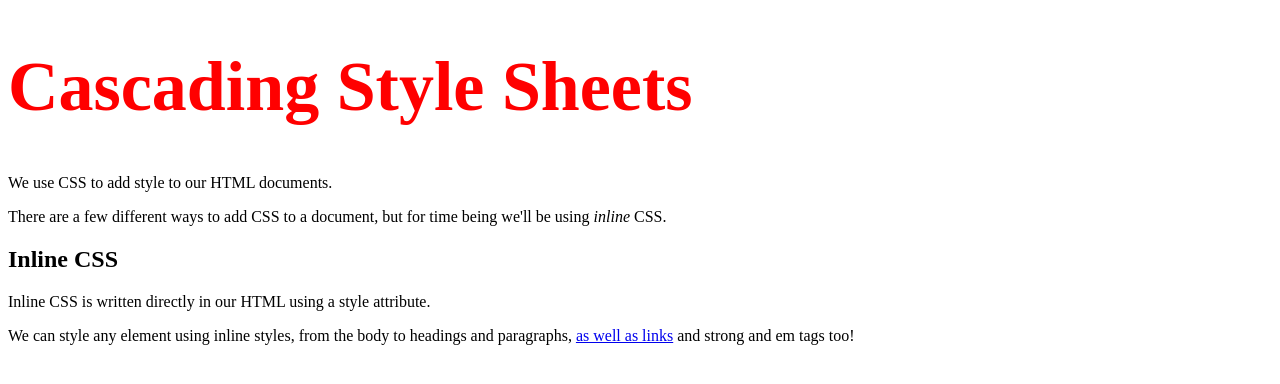
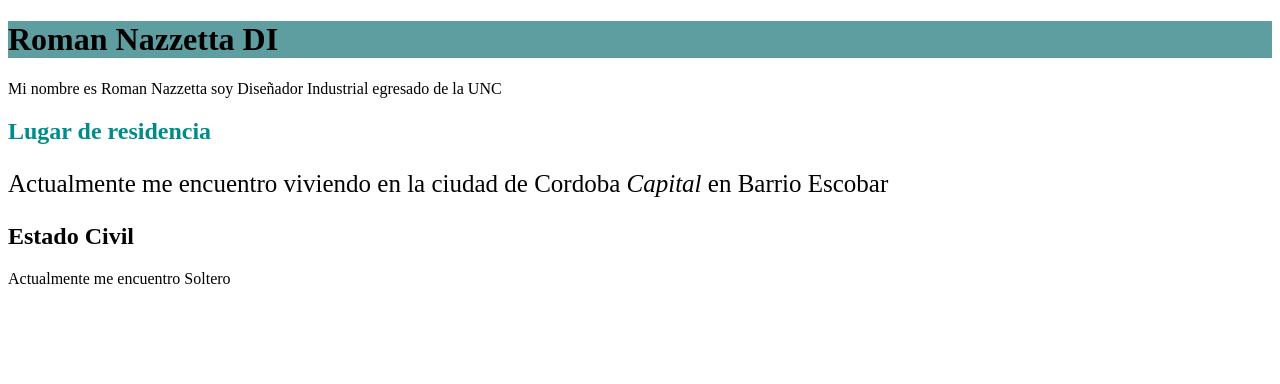
Before and after one commit to RomanNazzetta/Proyecto-Febrero-01, a plain HTML site: page Febrero_01.html in a window 1280 px wide. Drawn offline with Linux system fonts and the light colour scheme.

Commit message:
Practice

```diff
--- a/Febrero_01.html
+++ b/Febrero_01.html
@@ -8,20 +8,27 @@
 </head>
 <body>
     <!--
-            #42f4df
-            #f77002
-            #13a351
-            rgb(206, 105, 72)
-            rgb(229, 0, 255)
-            hsl(264, 100%, 30%)
-         -->
+HTML
+  - h1 (the title of the page)
+  - An introductory paragraph
+  - Two h2s, each followed by a few paragraphs
+  - Inside the paragraphs, use strong and emphasis tags
+  - If you are feeling adventorus add a second page and link to it
 
+CSS
+  - Change the color of the h1
+  - Change the text alignment of the h1
+  - Change the color of the h2s
+  - Change the font-size of the paragraphs
+  - If you added a link, change the color of it
+ -->
 
-         <h1 style="font-size: 70px; color: red;">Cascading Style Sheets</h1>
-         <p>We use CSS to add style to our HTML documents.</p>
-         <p>There are a few different ways to add CSS to a document, but for time being we'll be using <em>inline</em> CSS.</p>
-         <h2>Inline CSS</h2>
-         <p>Inline CSS is written directly in our HTML using a style attribute.</p>
-         <p>We can style any element using inline styles, from the body to headings and paragraphs, <a href="#">as well as links</a> and strong and em tags too!</p>
+ <h1 style="background-color: cadetblue;text-align: justify;"> Roman Nazzetta DI</h1>
+ <p>Mi nombre es Roman Nazzetta soy Diseñador Industrial egresado de la UNC</p>
+ <h2 style="color:darkcyan">Lugar de residencia</h2>
+ <p style="font-size: 25px;">Actualmente me encuentro viviendo en la ciudad de Cordoba <em>Capital</em> en Barrio Escobar</p>
+ <h2> <strong>Estado Civil</strong></h2>
+ <p>Actualmente me encuentro Soltero</p>
+
 </body>
 </html>
```
